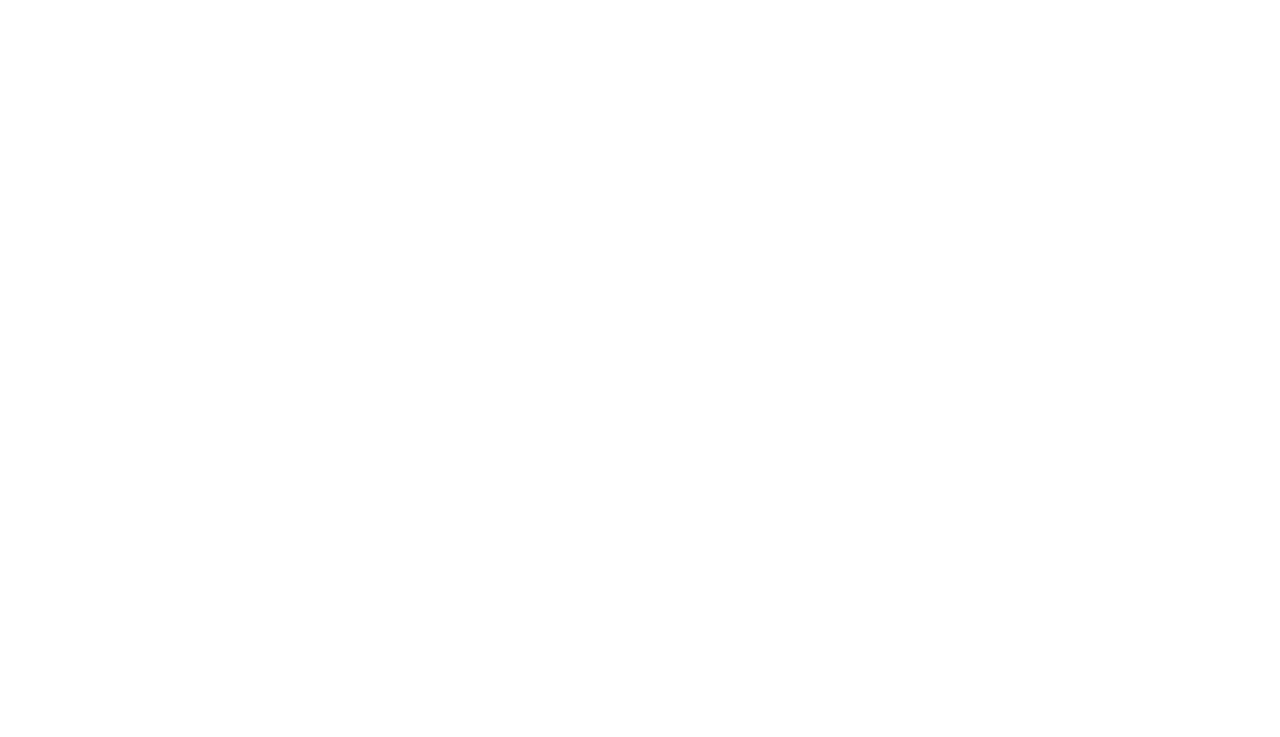
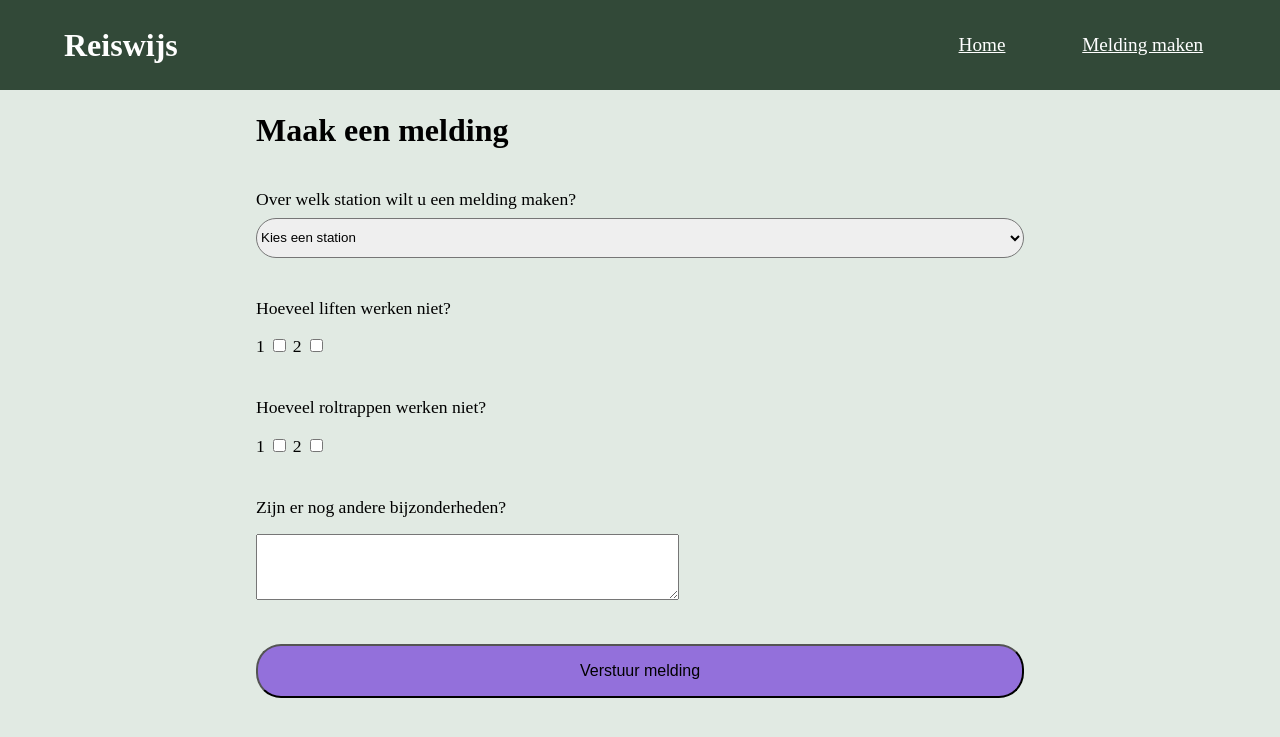
Before and after one commit to RickDeGroot1/CLE-3, a PHP site: page /comment.php in a window 1280 px wide. Before the commit the part shown is empty. Shown: the top 737 px of the page. Run offline with PHP 8.4, Linux system fonts and the light colour scheme.

Commit message:
comment pagina css en html

```diff
--- a/comment.php
+++ b/comment.php
@@ -1 +1,75 @@
 <?php
+?>
+
+<!doctype html>
+<html lang="en">
+<head>
+    <meta charset="UTF-8">
+    <meta name="viewport"
+          content="width=device-width, user-scalable=no, initial-scale=1.0, maximum-scale=1.0, minimum-scale=1.0">
+    <meta http-equiv="X-UA-Compatible" content="ie=edge">
+    <link rel="stylesheet" href="styles/style.css">
+    <title>Reiswijs</title>
+</head>
+<body>
+<header>
+    <nav>
+        <div>
+            <h1>Reiswijs</h1>
+        </div>
+        <div id="nav-link">
+            <div>
+                <a href="index.php">Home</a>
+            </div>
+            <div>
+                <a href="comment.php">Melding maken</a>
+            </div>
+        </div>
+    </nav>
+</header>
+<main>
+
+    <form id="comment-form">
+        <h1>Maak een melding</h1>
+
+        <div class="comment-section">
+            <label for="station" class="comment-label">Over welk station wilt u een melding maken?</label>
+            <br>
+            <select name="station" id="dropdown">
+                <option value="">Kies een station</option>
+                <option value="Beurs">Beurs</option>
+                <option value="Blaak">Blaak</option>
+                <option value="Hoek-van-Holland">Hoek van Holland</option>
+            </select>
+        </div>
+
+        <div class="comment-section">
+            <p class="comment-label">Hoeveel liften werken niet?</p>
+            <label for="lift1" class="comment-label">1</label>
+            <input type="checkbox" id="lift1" name="lift1" value="1">
+            <label for="lift2" class="comment-label">2</label>
+            <input type="checkbox" id="lift2" name="lift2" value="2">
+        </div>
+
+
+        <div class="comment-section">
+            <p class="comment-label">Hoeveel roltrappen werken niet?</p>
+            <label for="roltrap1" class="comment-label">1</label>
+            <input type="checkbox" id="roltrap1" name="roltrap1" value="1">
+            <label for="roltrap2" class="comment-label">2</label>
+            <input type="checkbox" id="roltrap2" name="roltrap2" value="2">
+        </div>
+
+        <div class="comment-section">
+            <label for="bijzonder" class="comment-label">Zijn er nog andere bijzonderheden?</label></p>
+            <textarea name="bijzonder" rows="4" cols="50"></textarea>
+        </div>
+
+        <div class="comment-section">
+            <input id="comment-submit" type="submit" value="Verstuur melding">
+        </div>
+
+    </form>
+</main>
+</body>
+</html>
--- a/index.php
+++ b/index.php
@@ -18,7 +18,7 @@
     </div>
     <div id="nav-link">
         <div>
-            <a href="home.php">Home</a>
+            <a href="index.php">Home</a>
         </div>
         <div>
             <a href="comment.php">Melding maken</a>
--- a/styles/style.css
+++ b/styles/style.css
@@ -72,7 +72,32 @@ input[type=text]{
 input[type=submit]{
     background-color: mediumpurple;
     padding: 2vh 0 2vh 0;
-    border-radius: 7px;
+    border-radius: 25px;
     width:80%;
     font-size: 1rem;
 }
+
+/*COMMENT SHIT*/
+#comment-form {
+    margin: 0 20%;
+    /*text-align: center;*/
+}
+
+.comment-section {
+    margin: 5vh 0;
+}
+
+.comment-label {
+    font-size: 1.1rem;
+}
+
+#dropdown {
+    width: 100%;
+    height: 5vh;
+    border-radius: 25px;
+    margin-top: 1vh;
+}
+
+#comment-submit {
+    width: 100%;
+}
```
